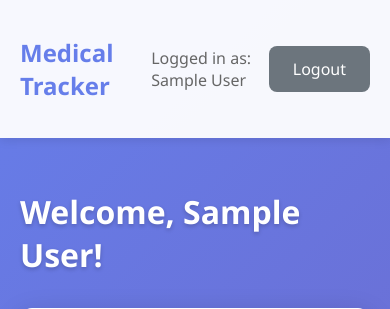
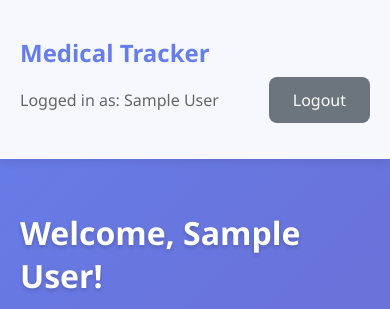
Before and after one commit to Sirfaviaz/med, a Flask app: page /patient/dashboard in a window 390 px wide. Shown: the top 309 px of the page. Run offline with Flask 3, Linux system fonts and the light colour scheme; the visitor is signed in with stand-in values (Sample User, id 1); data that the repository does not hold is empty.

Commit message:
Responsive: wrap tables, improve mobile navbar and chart sizing

```diff
--- a/static/style.css
+++ b/static/style.css
@@ -427,6 +427,7 @@ body {
 
 .table-container {
     overflow-x: auto;
+    -webkit-overflow-scrolling: touch;
 }
 
 #logs-table th {
@@ -449,6 +450,17 @@ body {
 
 /* Responsive */
 @media (max-width: 768px) {
+    .navbar .container {
+        flex-direction: column;
+        align-items: flex-start;
+        gap: 0.5rem;
+    }
+
+    .nav-links {
+        width: 100%;
+        justify-content: space-between;
+    }
+
     .dashboard-grid {
         grid-template-columns: 1fr;
     }
@@ -483,4 +495,12 @@ body {
         font-size: 0.9rem;
         padding: 0.5rem;
     }
+
+    .auth-box {
+        padding: 1.5rem;
+    }
+
+    .chart-container {
+        height: 240px;
+    }
 }
--- a/templates/patient_dashboard.html
+++ b/templates/patient_dashboard.html
@@ -97,6 +97,7 @@
     <div class="dashboard-card">
         <h3>Recent Smoking Logs</h3>
         {% if logs %}
+            <div class="table-container">
             <table class="data-table">
                 <thead>
                     <tr>
@@ -125,6 +126,7 @@
                     {% endfor %}
                 </tbody>
             </table>
+            </div>
         {% else %}
             <p class="no-data">No smoking logs yet. Start tracking your patterns!</p>
         {% endif %}
@@ -134,6 +136,7 @@
     <div class="dashboard-card">
         <h3>My Medical Reports</h3>
         {% if reports %}
+            <div class="table-container">
             <table class="data-table">
                 <thead>
                     <tr>
@@ -152,6 +155,7 @@
                     {% endfor %}
                 </tbody>
             </table>
+            </div>
         {% else %}
             <p class="no-data">No medical reports uploaded yet.</p>
         {% endif %}
```
